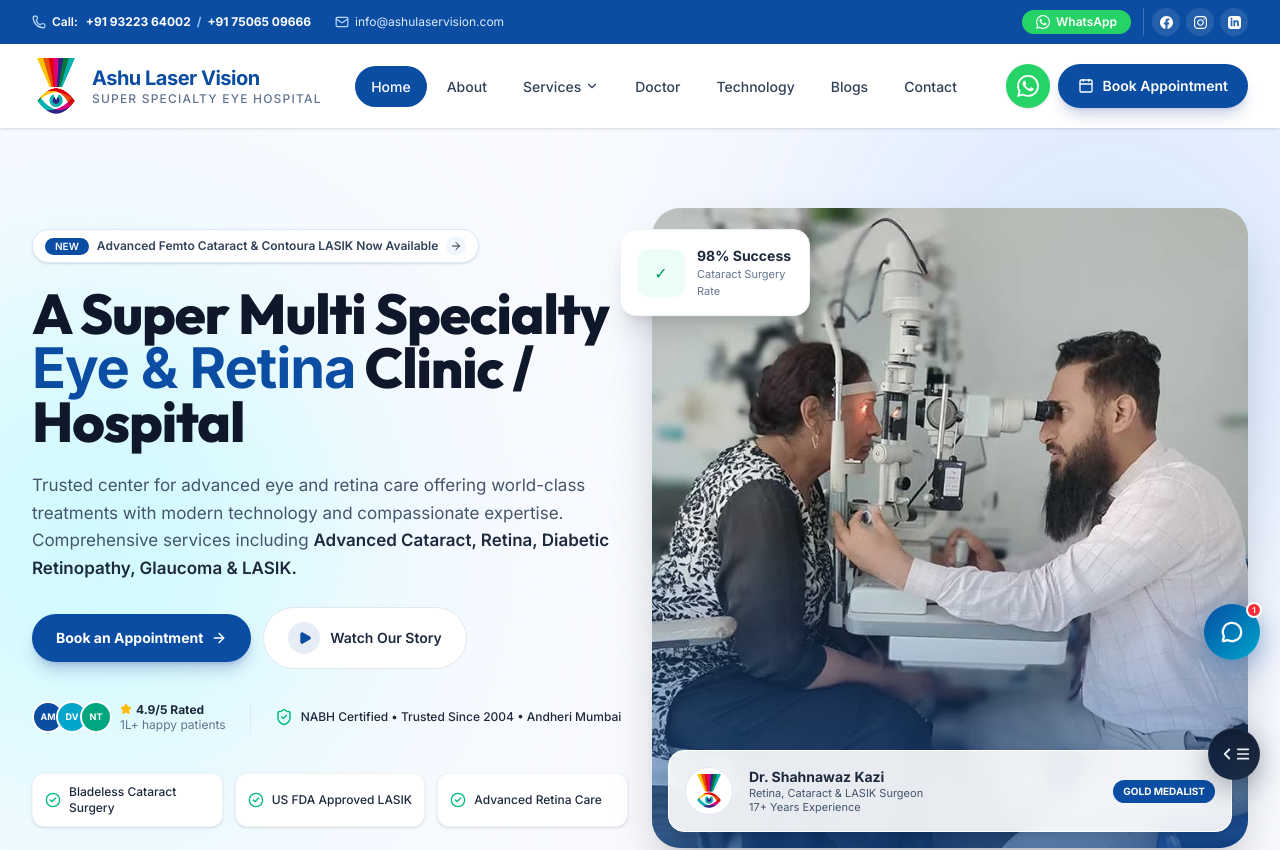
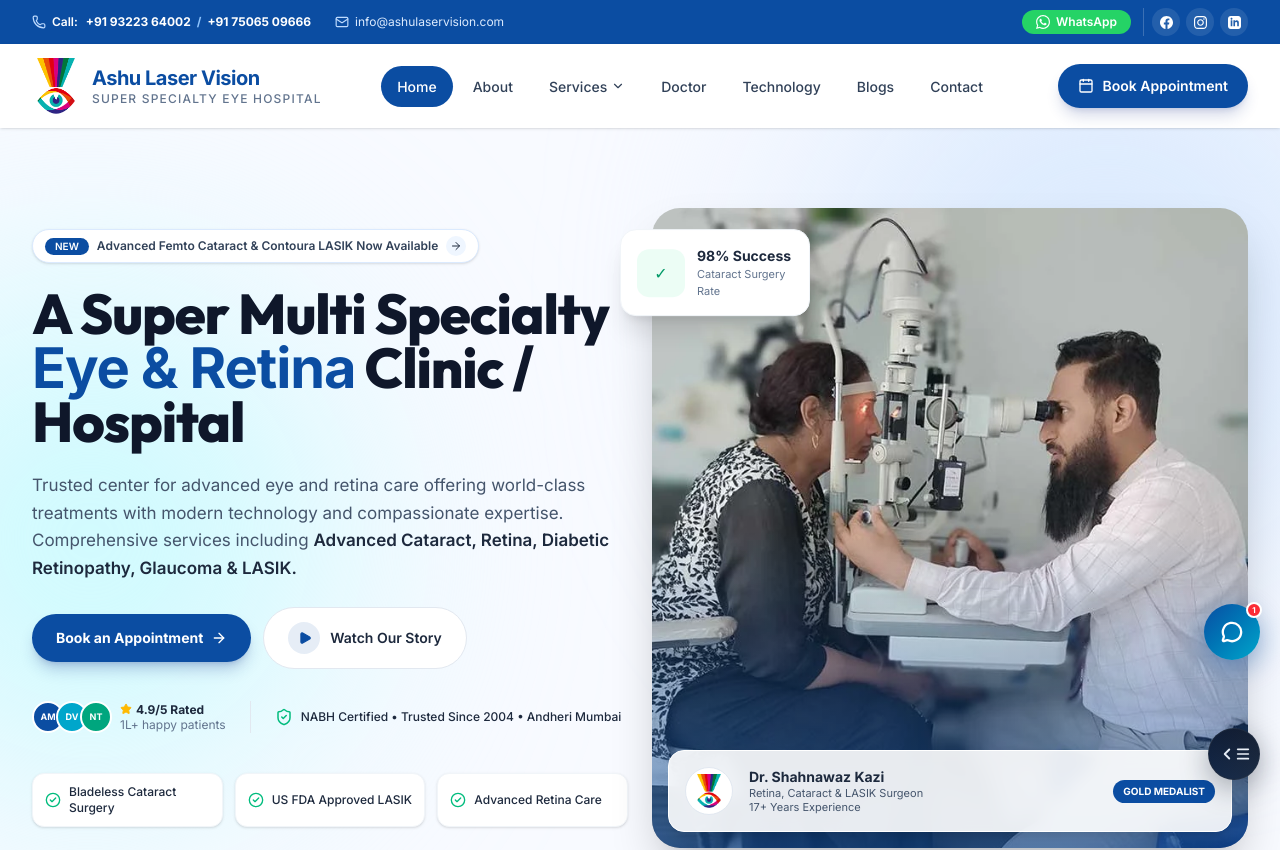
Before and after one commit to office199/design_new_website, a React (Vite) app: page / in a window 1280 px wide. Shown: the top 850 px of the page. Built offline with nearby package versions, Linux system fonts and the light colour scheme.

Commit message:
hide whatsapp icon

```diff
--- a/src/components/layout/Header.jsx
+++ b/src/components/layout/Header.jsx
@@ -126,9 +126,9 @@
 
           {/* Desktop CTA */}
           <div className="hidden lg:flex items-center gap-2 shrink-0">
-            <a href="https://wa.me/919322364002" className="w-11 h-11 rounded-full bg-[#25D366] flex items-center justify-center text-white hover:scale-105 transition shadow-sm" title="WhatsApp" aria-label="Chat on WhatsApp">
-              <WhatsAppIcon size={22} />
-            </a>
+            {/*<a href="https://wa.me/919322364002" className="w-11 h-11 rounded-full bg-[#25D366] flex items-center justify-center text-white hover:scale-105 transition shadow-sm" title="WhatsApp" aria-label="Chat on WhatsApp">*/}
+            {/*  <WhatsAppIcon size={22} />*/}
+            {/*</a>*/}
             <Link to="/contact" className="flex items-center gap-2 bg-[#0B4DA2] text-white px-5 py-3 rounded-full font-semibold text-sm hover:bg-[#083A7A] transition shadow-lg shadow-blue-900/20">
               <Calendar size={16} /> Book Appointment
             </Link>
```
